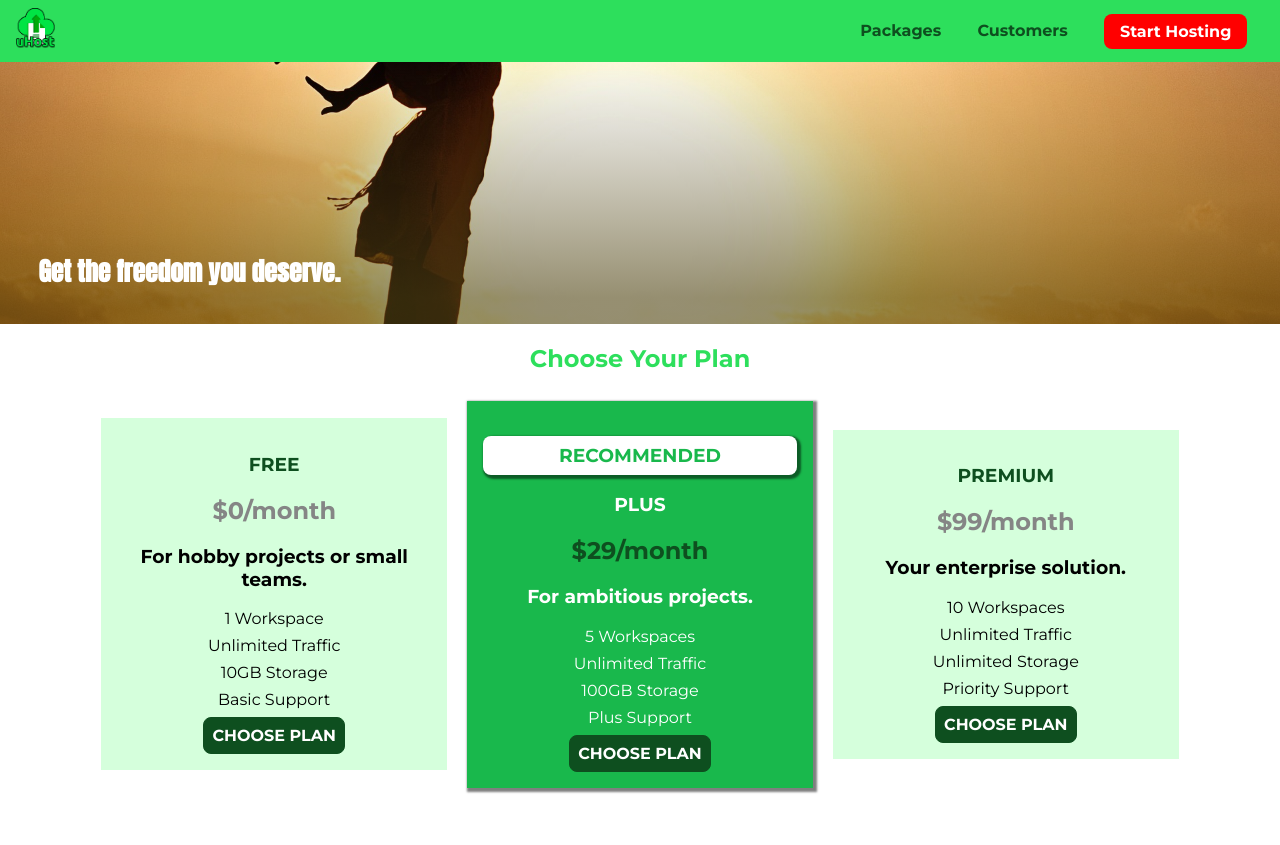
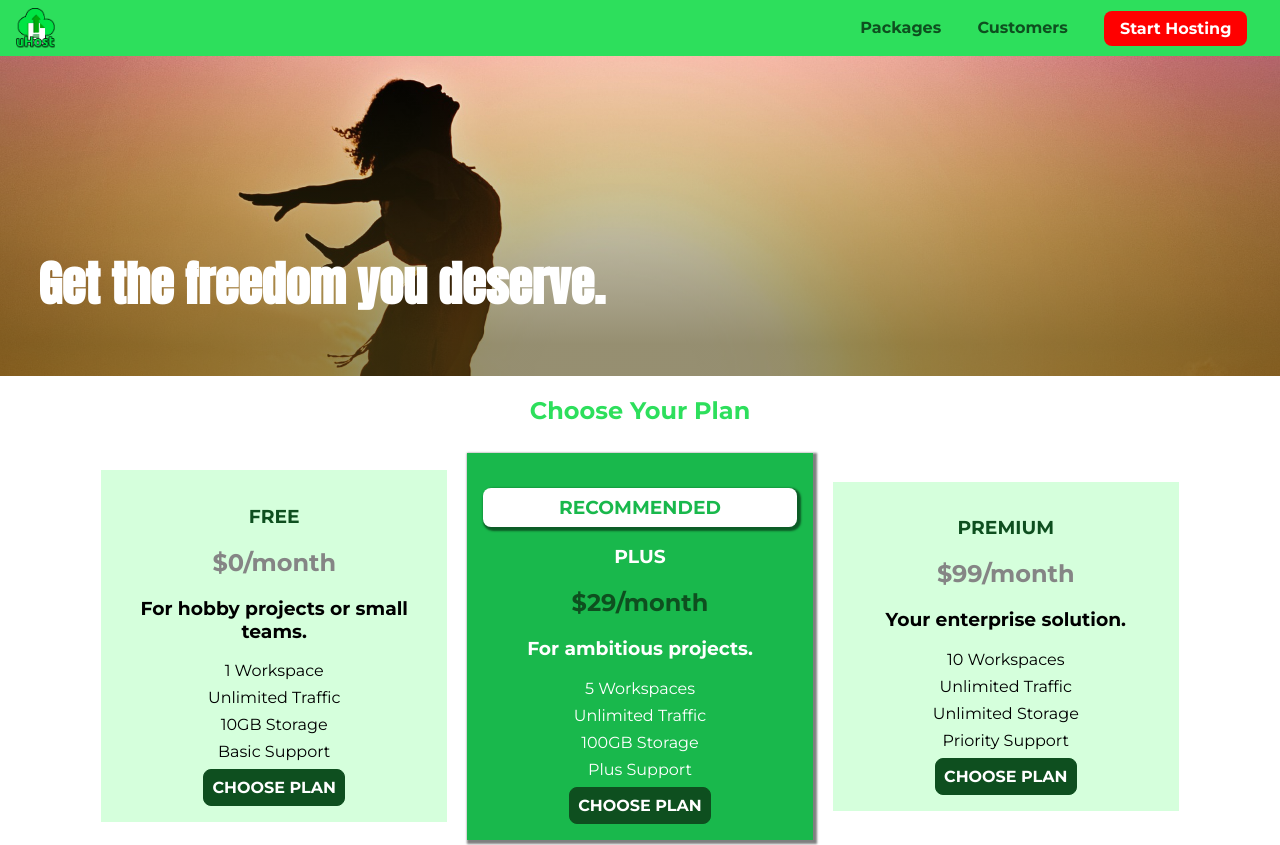
Before and after one commit to TranXuanHoang/TheWeb, a website: page CSS/01-basics/index.html in a window 1280 px wide. Shown: the top 845 px of the page. Drawn offline with Linux system fonts and the light colour scheme.

Commit message:
Adjust navigation bar and product overview background image

```diff
--- a/CSS/01-basics/main.css
+++ b/CSS/01-basics/main.css
@@ -11,7 +11,7 @@
   /* background-origin: border-box; */
   width: 100vw;
   height: 33vh;
-  margin-top: 3.75rem;
+  margin-top: 3.5rem;
   position: relative;
 }
 
@@ -24,7 +24,7 @@
   font-size: 1.6rem;
 }
 
-@media (min-width: 40rem) and (min-height: 60rem) {
+@media (min-width: 40rem) and (min-height: 20rem) {
   #product-overview {
     height: 40vh;
     background-position: 50% 25%;
--- a/CSS/01-basics/shared.css
+++ b/CSS/01-basics/shared.css
@@ -63,13 +63,13 @@ body {
   color: #0e4f1f;
   text-decoration: none;
   font-weight: bold;
-  font-size: 1.5rem;
+  height: 2.5rem;
   display: inline-block;
   vertical-align: middle;
 }
 
 .main-header__brand img {
-  height: 2.5rem;
+  height: 100%;
 }
 
 .main-nav {
```
